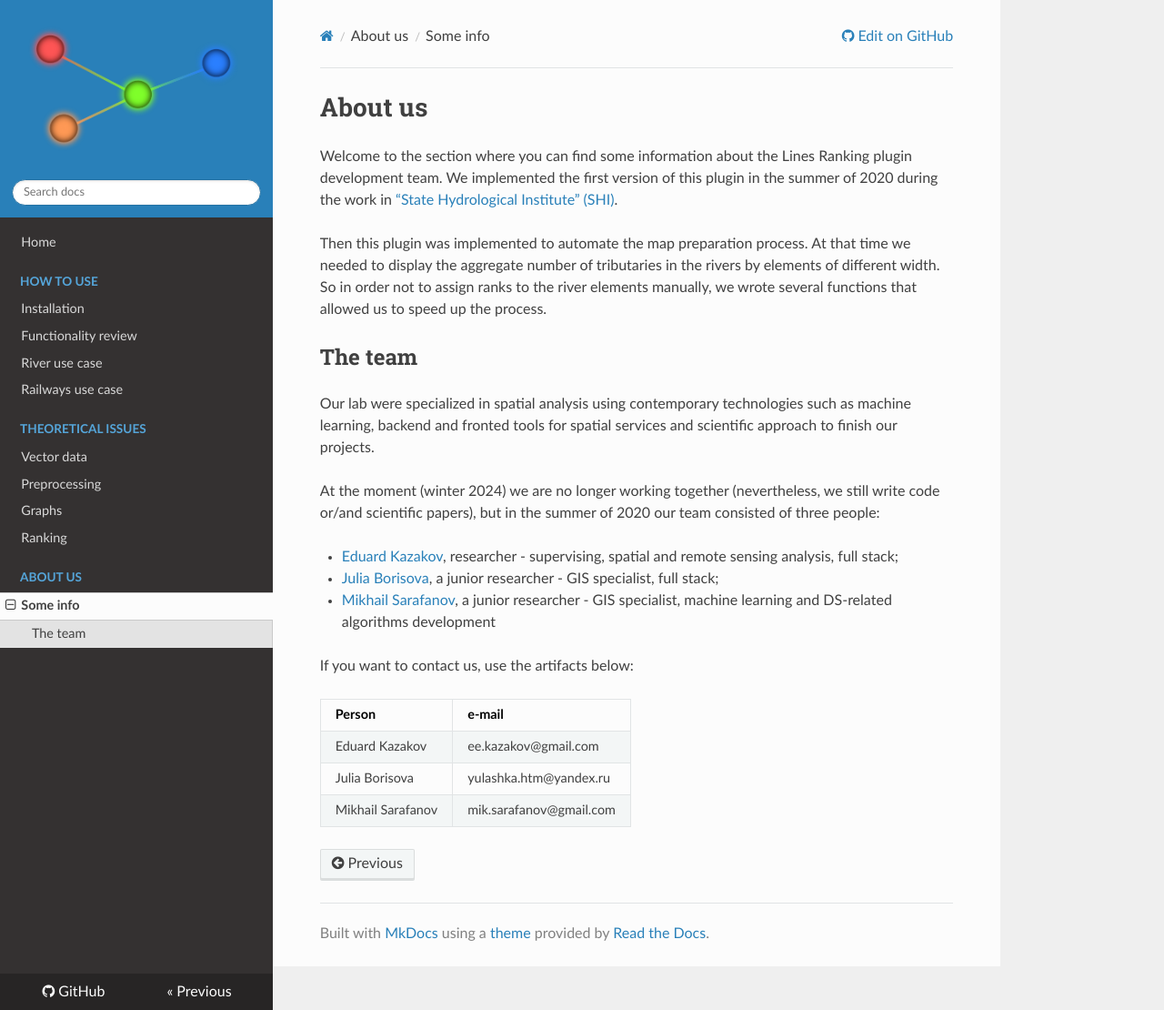
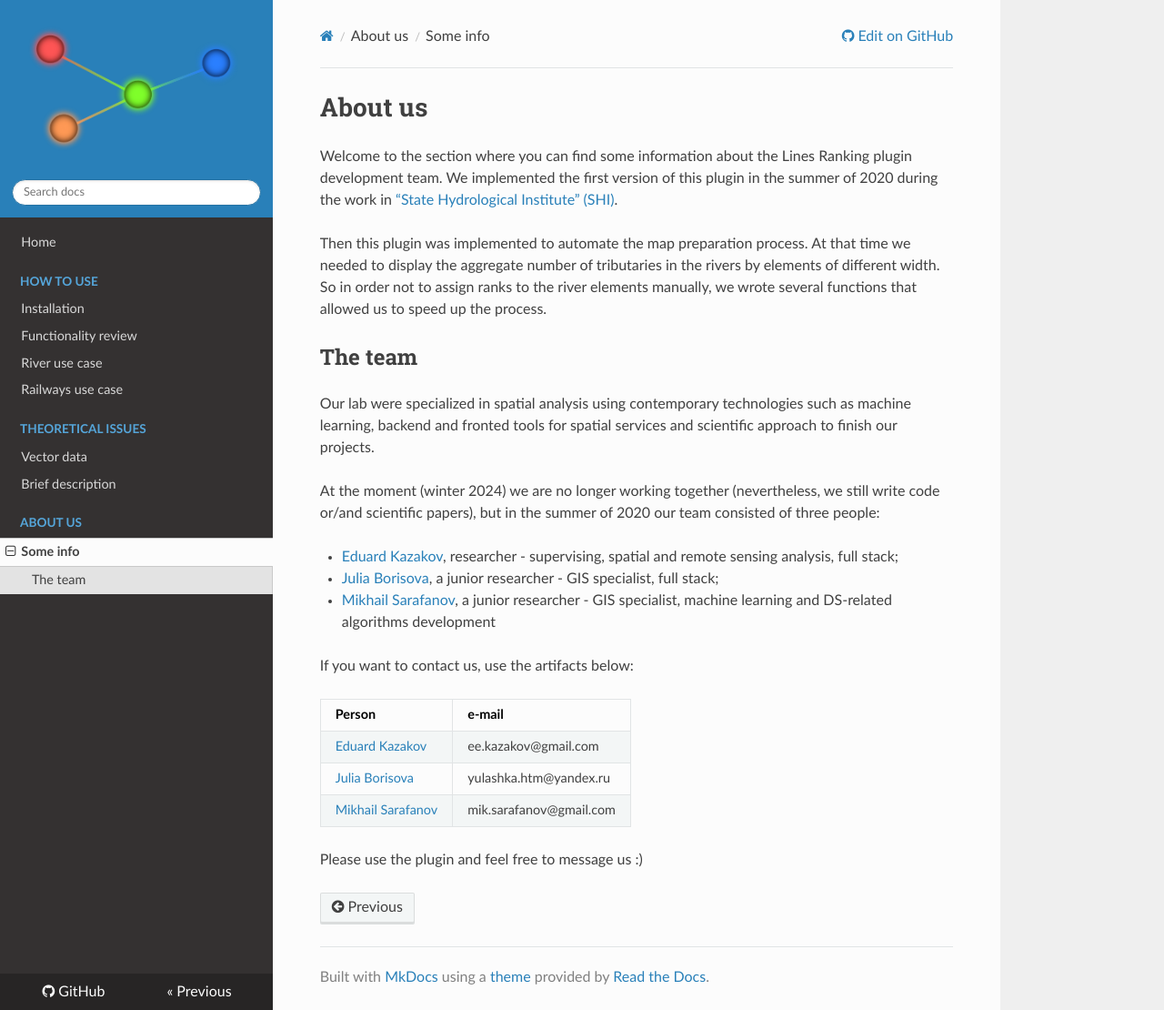
Before and after one commit to ChrisLisbon/QGIS_LinesRankingPlugin, an MkDocs documentation site: the page built from docs/about.md, in a window 1280 px wide and 1110 px high. Shown: the whole window at 91% size. Built offline with MkDocs 1.6.1, drawn with Linux system fonts in a browser that asks for light colours; nearby versions of some CDN libraries.

```diff
--- a/docs/about.md
+++ b/docs/about.md
@@ -23,8 +23,10 @@ we still write code or/and scientific papers), but in the summer of
 
 If you want to contact us, use the artifacts below:
 
-| Person            |        e-mail           |
-|-------------------|-------------------------|
-| Eduard Kazakov    | ee.kazakov@gmail.com    |
-| Julia Borisova    | yulashka.htm@yandex.ru  |
-| Mikhail Sarafanov | mik.sarafanov@gmail.com |
+| Person                                              |        e-mail           |
+|-----------------------------------------------------|-------------------------|
+| [Eduard Kazakov](https://github.com/eduard-kazakov) | ee.kazakov@gmail.com    |
+| [Julia Borisova](https://github.com/ChrisLisbon)    | yulashka.htm@yandex.ru  |
+| [Mikhail Sarafanov](https://github.com/Dreamlone)   | mik.sarafanov@gmail.com |
+
+Please use the plugin and feel free to message us :)
--- a/mkdocs.yml
+++ b/mkdocs.yml
@@ -12,9 +12,7 @@ nav:
           - 'Railways use case': 'usage/rails_case.md'
     - Theoretical issues:
           - 'Vector data': 'theoretical/vector_data.md'
-          - 'Preprocessing': 'theoretical/preprocessing.md'
-          - 'Graphs': 'theoretical/graphs.md'
-          - 'Ranking': 'theoretical/algorithm.md'
+          - 'Brief description': 'theoretical/algorithm.md'
     - 'About us':
           - 'Some info': 'about.md'
 theme:
```
Also changed, not shown: docs/theoretical/graphs.md (deleted, +0 -1 lines), docs/theoretical/preprocessing.md (deleted, +0 -1 lines), docs/theoretical/vector_data.md (+12 -0 lines), images/raster_vs_vector.png (added), images/vector_attributes.png (added).
